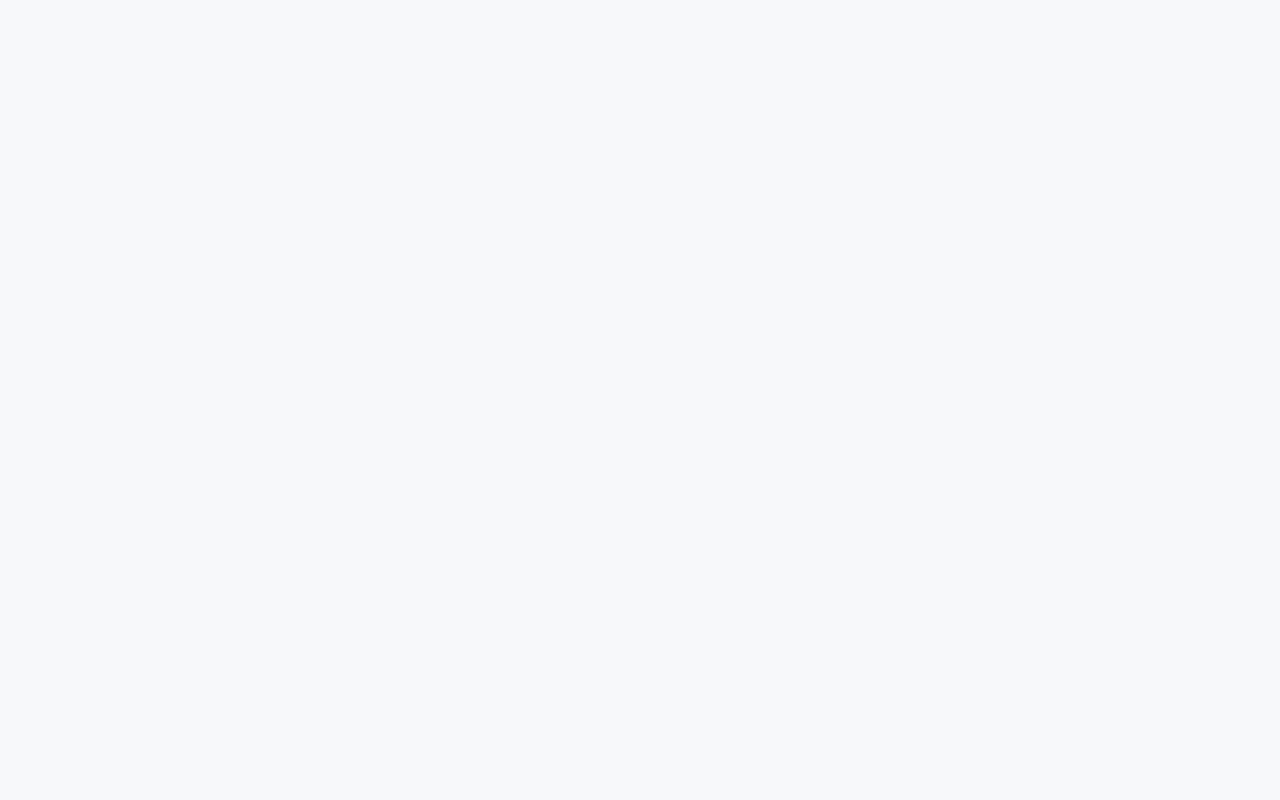
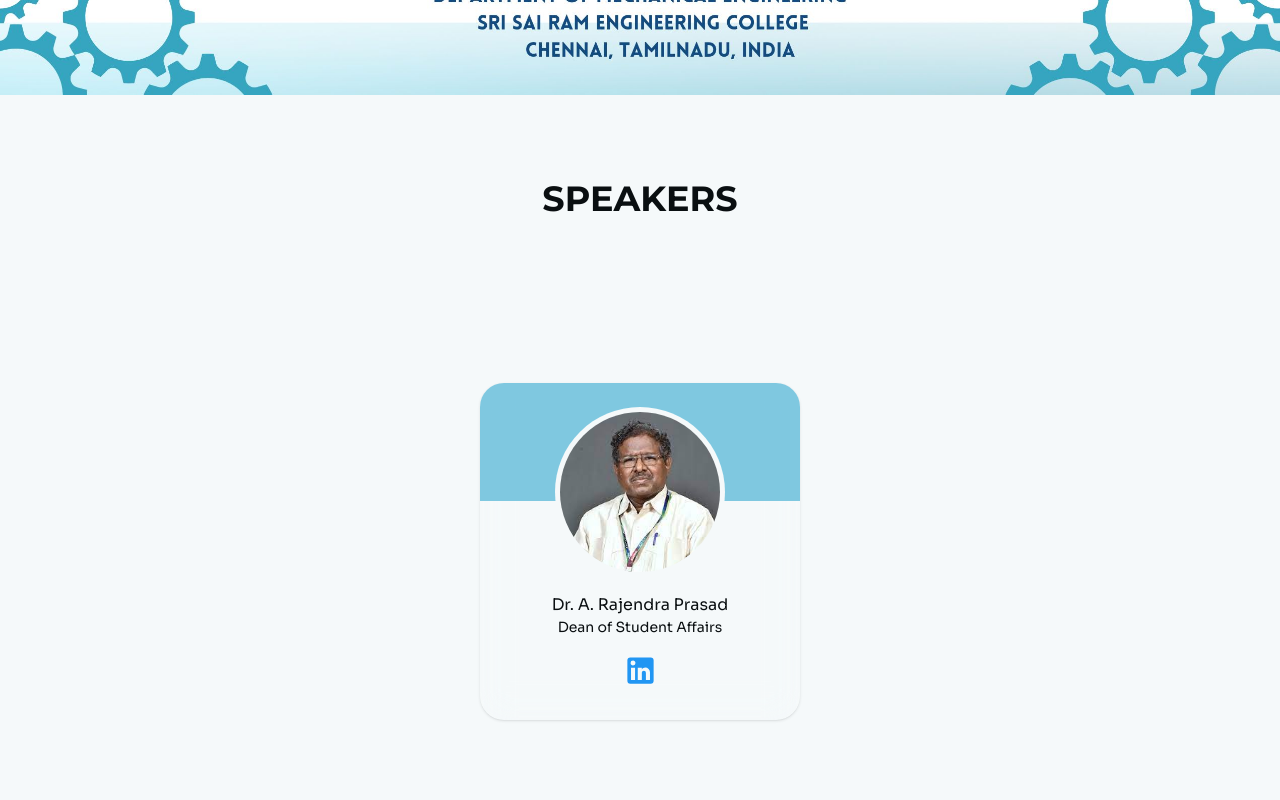
Before and after one commit to Aswin-04/ICETIME-24, a React (Vite) app: page /speakers in a window 1280 px wide. Shown: the part 340-1140 px from the top of the page. Before the commit the page ends 800 px from the top, so only its background shows below. Built offline with nearby package versions, Linux system fonts and the light colour scheme; a web font is replaced by a local one.

Commit message:
Complete speakers page

```diff
--- /dev/null
+++ b/src/components/ProfileCard.jsx
@@ -0,0 +1,23 @@
+  import LinkedInIcon from '@mui/icons-material/LinkedIn';
+  import { blue } from '@mui/material/colors';
+
+
+  const ProfileCard = ({profile}) => {
+    return (
+      <div  className=" profile-card relative font-sans flex flex-col items-center mt-10 w-[320px] pt-6 pb-8 rounded-3xl text-center bg-card backdrop-blur-lg shadow">
+        <div className="bg-bgd mb-4  rounded-full w-[170px] h-[170px] flex items-center justify-center">
+          <img src={profile.img} alt={profile.imgAlt}  className="rounded-full w-[160px] h-[160px]"/>
+        </div>
+        <h3 className="h3-text">{profile.name}</h3>
+        {profile.year && (
+          <p className="mb-4 text-sm">{profile.year}</p>
+        )}
+        <a href={profile.linkedIn} target="_blank" rel="noopener noreferrer">
+          <LinkedInIcon sx={{ color: blue[500] }} fontSize="large"/>
+        </a>
+
+      </div>
+    )
+  }
+
+  export default ProfileCard
--- a/src/index.css
+++ b/src/index.css
@@ -61,3 +61,15 @@
 .prose p {
   @apply text-justify
 }
+
+.profile-card::before {
+  content: '';
+  position: absolute;
+  top: 0;
+  left: 0;
+  height: 35%;
+  width: 100%;
+  @apply bg-accent/80;
+  z-index: -1;
+  border-radius: 1.5rem 1.5rem 0 0;
+}
--- a/src/pages/Speakers.jsx
+++ b/src/pages/Speakers.jsx
@@ -1,10 +1,31 @@
-
+import Navbar from "../components/Navbar";
+import MainPoster from "../components/MainPoster";
+import Footer from "../components/Footer";
+import ProfileCard from "../components/ProfileCard";
+import Heading from '../components/Heading'
+import rpImg from '../assets/images/speakers/RP.jpeg'
 const Speakers = () => {
   return (
     <div>
+      <Navbar />
+      <MainPoster />
+      <div className="my-10">
+        <Heading title={'Speakers'}/>
+      </div>
+      <div className="my-20 flex justify-center items-center">
+        <ProfileCard
+          profile={{
+            img: rpImg,
+            imgAlt: "rpSirImg",
+            name: "Dr. A. Rajendra Prasad",
+            year: "Dean of Student Affairs",
+            linkedIn: "https://www.linkedin.com/in/arprasad225/",
+          }}
+        ></ProfileCard>
+      </div>
+      <Footer />
+    </div>
+  );
+};
 
-    </div>
-  )
-}
-
-export default Speakers
+export default Speakers;
```
Also changed, not shown: src/assets/images/speakers/RP.jpeg (added).
